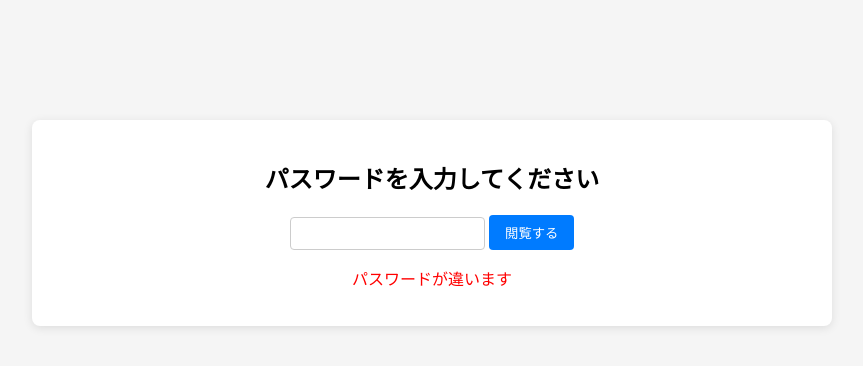
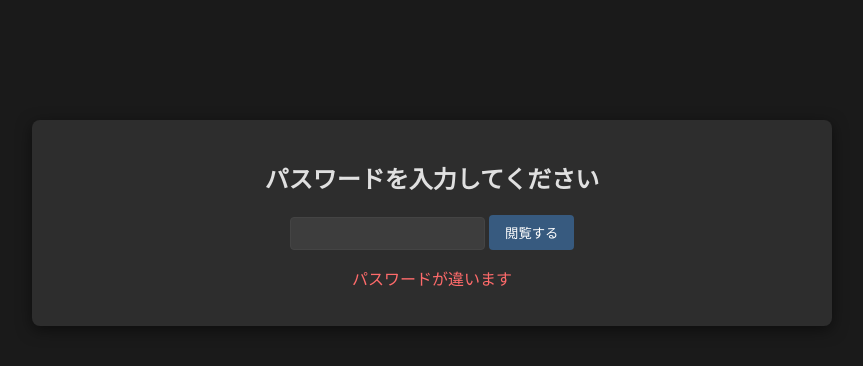
Before and after one commit to Kei-Sho-Ryaku/Kei-Sho-Ryaku.github.io, a plain HTML site: page index.html in a window 1280 px wide. Both pictures are taken after a click on the button "閲覧する". Shown: the whole page, without its empty margins (208-1071 px from the left). Drawn offline with Linux system fonts and the light colour scheme.

Commit message:
Update index.html

```diff
--- a/index.html
+++ b/index.html
@@ -5,11 +5,46 @@
     <title>刑省略</title>
     <script type="module" src="https://cdn.jsdelivr.net/npm/zero-md@3"></script>
     <style>
-        body { font-family: sans-serif; max-width: 800px; margin: 0 auto; padding: 20px; background: #f5f5f5; }
-        #login-form { text-align: center; margin-top: 100px; padding: 20px; background: white; border-radius: 8px; box-shadow: 0 2px 10px rgba(0,0,0,0.1); }
+        /* 全体のダークモード設定 */
+        body {
+            font-family: sans-serif;
+            max-width: 800px;
+            margin: 0 auto;
+            padding: 20px;
+            background: #1a1a1a;
+            color: #e0e0e0;
+        }
+        /* ログインフォーム */
+        #login-form {
+            text-align: center;
+            margin-top: 100px;
+            padding: 20px;
+            background: #2d2d2d;
+            border-radius: 8px;
+            box-shadow: 0 4px 15px rgba(0,0,0,0.5);
+        }
         #secret-content { display: none; }
-        input { padding: 8px; border: 1px solid #ccc; border-radius: 4px; }
-        button { padding: 8px 16px; background: #007bff; color: white; border: none; border-radius: 4px; cursor: pointer; }
+        /* 入力欄とボタン */
+        input {
+            padding: 8px;
+            border: 1px solid #444;
+            border-radius: 4px;
+            background: #3d3d3d;
+            color: white;
+        }
+        button {
+            padding: 8px 16px;
+            background: #375a7f;
+            color: white;
+            border: none;
+            border-radius: 4px;
+            cursor: pointer;
+        }
+        button:hover { background: #4b739d; }
+        /* リンク色（目に優しい青緑） */
+        a { color: #4db6ac; text-decoration: none; }
+        a:hover { text-decoration: underline; }
+        hr { border: 0; border-top: 1px solid #444; margin: 20px 0; }
     </style>
 </head>
 <body>
@@ -18,22 +53,35 @@
         <h2>パスワードを入力してください</h2>
         <input type="password" id="pass">
         <button onclick="unlock()">閲覧する</button>
-        <p id="err" style="color: red;"></p>
+        <p id="err" style="color: #ff6b6b;"></p>
     </div>
 
     <div id="secret-content">
         <h1>📖 エクストラ徒然</h1>
-        <p>公開したいノートへのリンクをここに並べます</p>
+        <p>公開ノート一覧</p>
         <ul>
-            <li><a href="#" onclick="showNote('posts/diary2025.md')">2025年12月19日の日記</a></li>
+            <li><a href="#" onclick="showNote('posts/test.md')">テストノート（動作確認用）</a></li>
         </ul>
         <hr>
-        <zero-md id="viewer" src=""></zero-md>
+        <zero-md id="viewer" src="">
+            <template>
+                <style>
+                    .markdown-body {
+                        background: transparent !important;
+                        color: #e0e0e0 !important;
+                    }
+                    /* リンクや引用の色を調整 */
+                    .markdown-body a { color: #4db6ac !important; }
+                    .markdown-body blockquote { border-left-color: #444 !important; color: #888 !important; }
+                </style>
+            </template>
+        </zero-md>
     </div>
 
     <script>
         function unlock() {
-            if (document.getElementById('pass').value === "0331") { // パスワード
+            // パスワードは「0331」のままです
+            if (document.getElementById('pass').value === "0331") {
                 document.getElementById('login-form').style.display = 'none';
                 document.getElementById('secret-content').style.display = 'block';
             } else {
```
